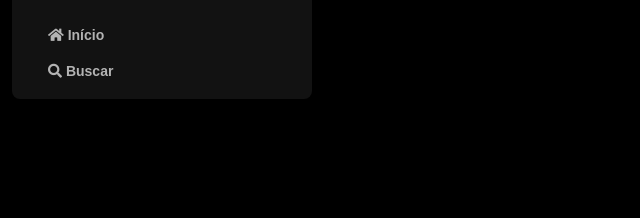
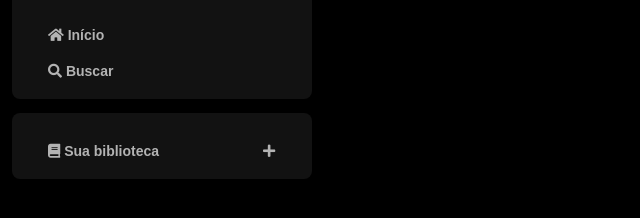
Before and after one commit to lucashcoliveira/imersao-spotfy, a plain HTML site: page index.html in a window 1280 px wide. Shown: the part 74-292 px from the top of the page, without its empty margins (0-640 px from the left). Drawn offline with Linux system fonts and the light colour scheme.

Commit message:
adicionado o nav menu biblioteca

```diff
--- a/index.html
+++ b/index.html
@@ -18,8 +18,8 @@
         <a href="">
           <img src="./assets/icons/logo-spotify.png" alt="logo">
         </a>
-        </div>
-          <div>
+      </div>
+        <div>
             <ul>
               <li>
                 <a href="">
@@ -33,11 +33,22 @@
                   <span>Buscar</span>
                 </a>
               </li>
-
             </ul>
-          </div>
-      </div>
-    </nav>
+        </div>
+      </nav>
+      <nav>
+        <div class="biblioteca">
+          <ul>
+            <li>
+              <a href="">
+                <span class="fa fa-book"></span>
+                <span>Sua biblioteca</span>
+                <span class="fa fa-plus"></span>
+              </a>
+            </li>
+          </ul>
+        </div>
+      </nav>
   </div>
 
 </body>
--- a/style.css
+++ b/style.css
@@ -44,3 +44,26 @@ a{
 .logo img{
   width: 80px;
 }
+
+.biblioteca{
+  display: flex;
+  margin-top: 14px;
+  background-color: #121212;
+  border-radius: 8px;
+  padding: 0 16px;
+}
+.biblioteca nav ul {
+  margin-top: 20px;
+  padding: 0 20px 10px 20px;
+}
+
+.biblioteca ul li a{
+  text-decoration: none;
+  color: #b3b3b3;
+  font-weight: 600;
+  font-size: 14px;
+  font-family: "DM Sans", sans-serif;
+}
+.fa-plus{
+padding-left: 100px;
+}
```
